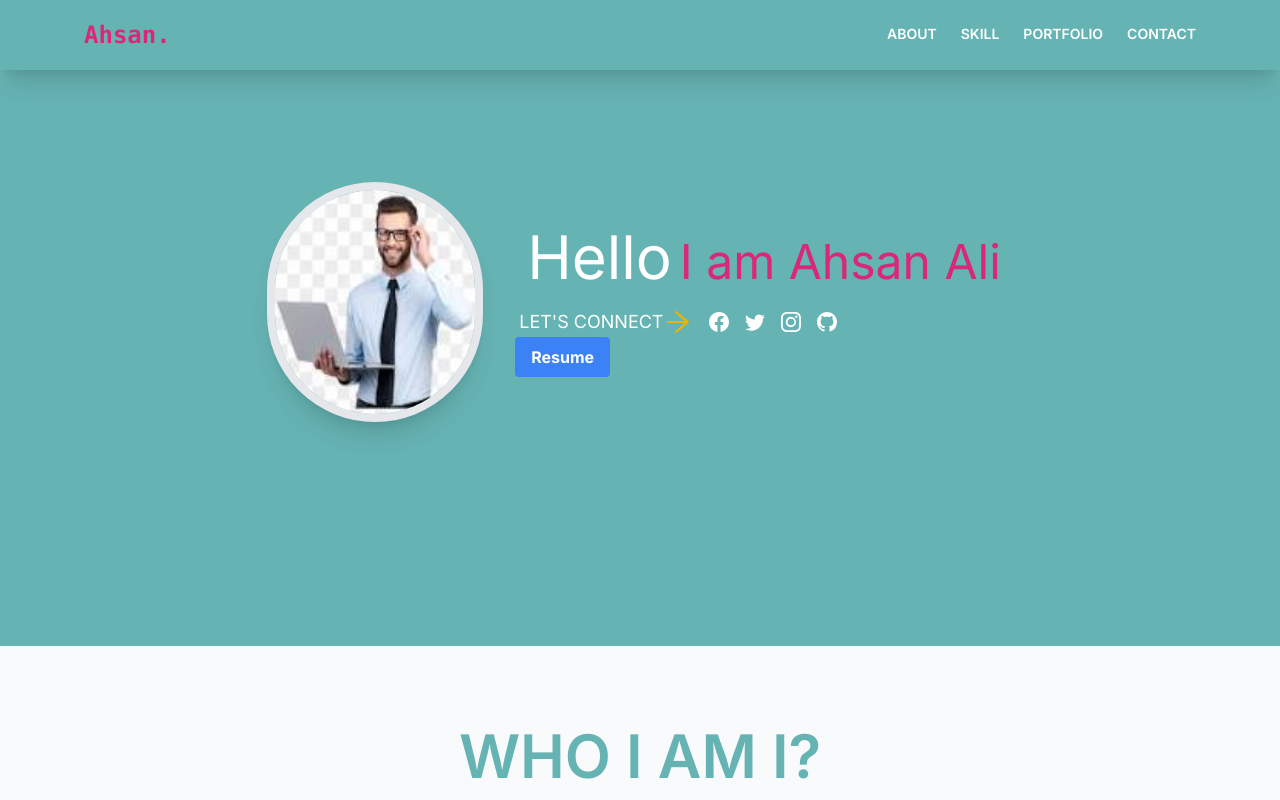
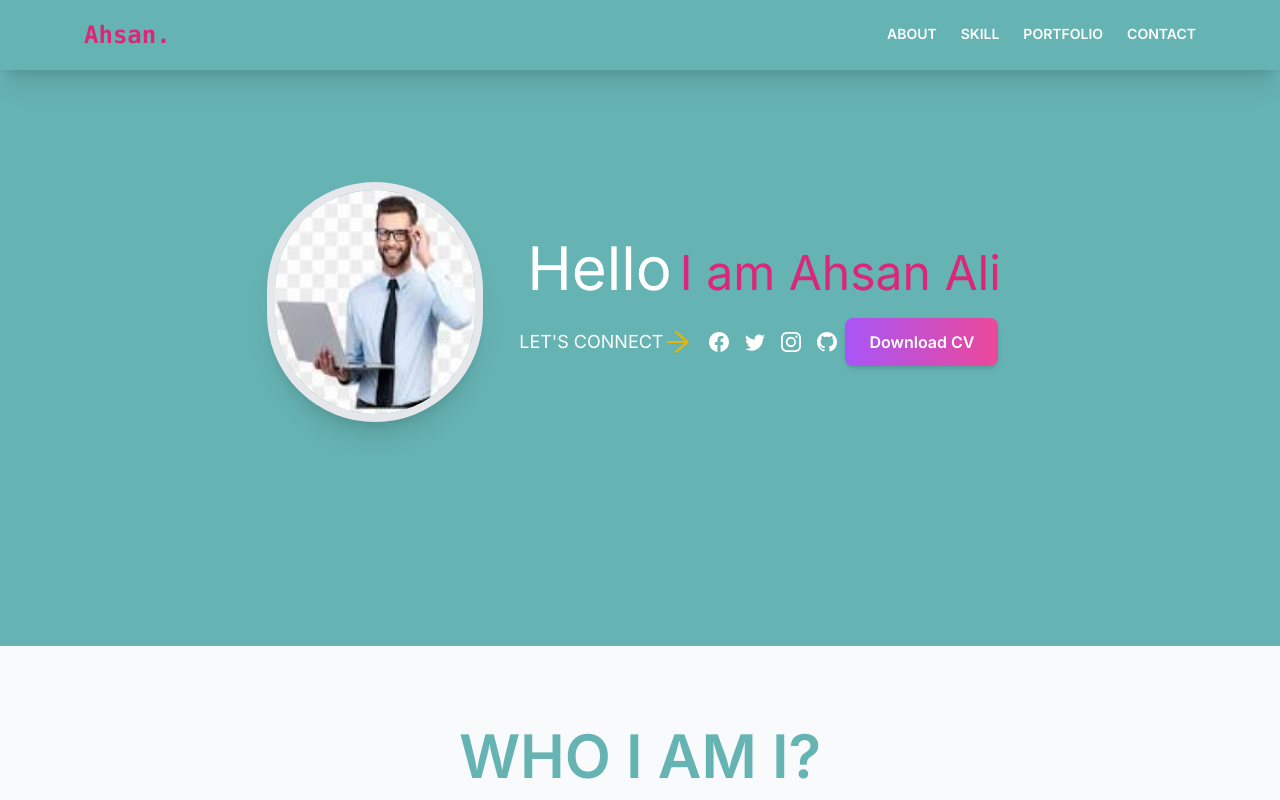
Before and after one commit to ahsanali7893/Portfolio, a Next.js app: page / in a window 1280 px wide. Shown: the top 800 px of the page. Built offline with nearby package versions, Linux system fonts and the light colour scheme.

Commit message:
initial changes

```diff
--- a/src/components/Hero/page.tsx
+++ b/src/components/Hero/page.tsx
@@ -67,11 +67,12 @@ const Hero = (props: Props) => {
                     <BsGithub />
                   </Link>
                 </div>
-              </div>
-              <div className="">
-                <button className="bg-blue-500 hover:bg-blue-700 text-white font-bold py-2 px-4 rounded">
-                  Resume
-                </button>
+                  <a
+                    href="#"
+                    className="sm:px-6 sm:py-3 rounded-lg bg-gradient-to-r from-purple-500 to-pink-500 text-white font-semibold shadow-md hover:shadow-lg transform hover:scale-105 transition duration-300 ease-in-out"
+                  >
+                    Download CV
+                  </a>
               </div>
             </div>
           </div>
```
